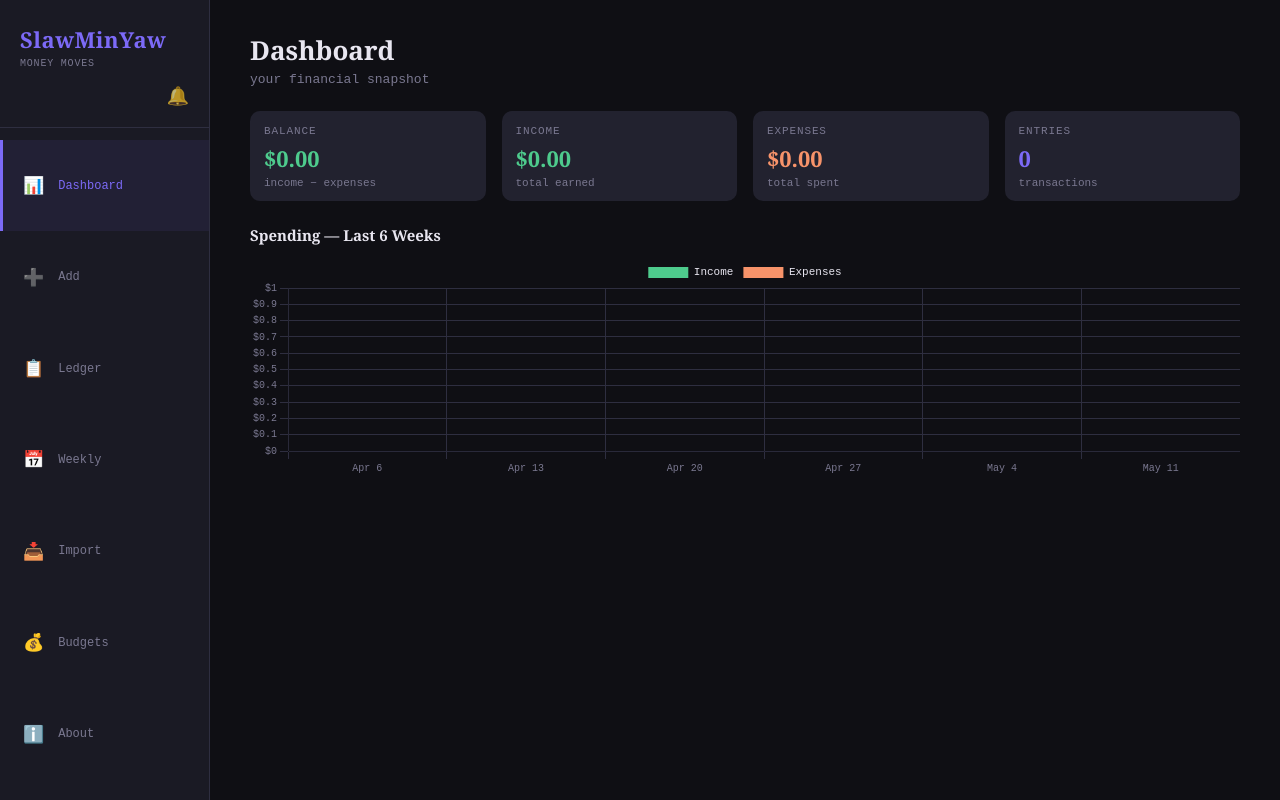
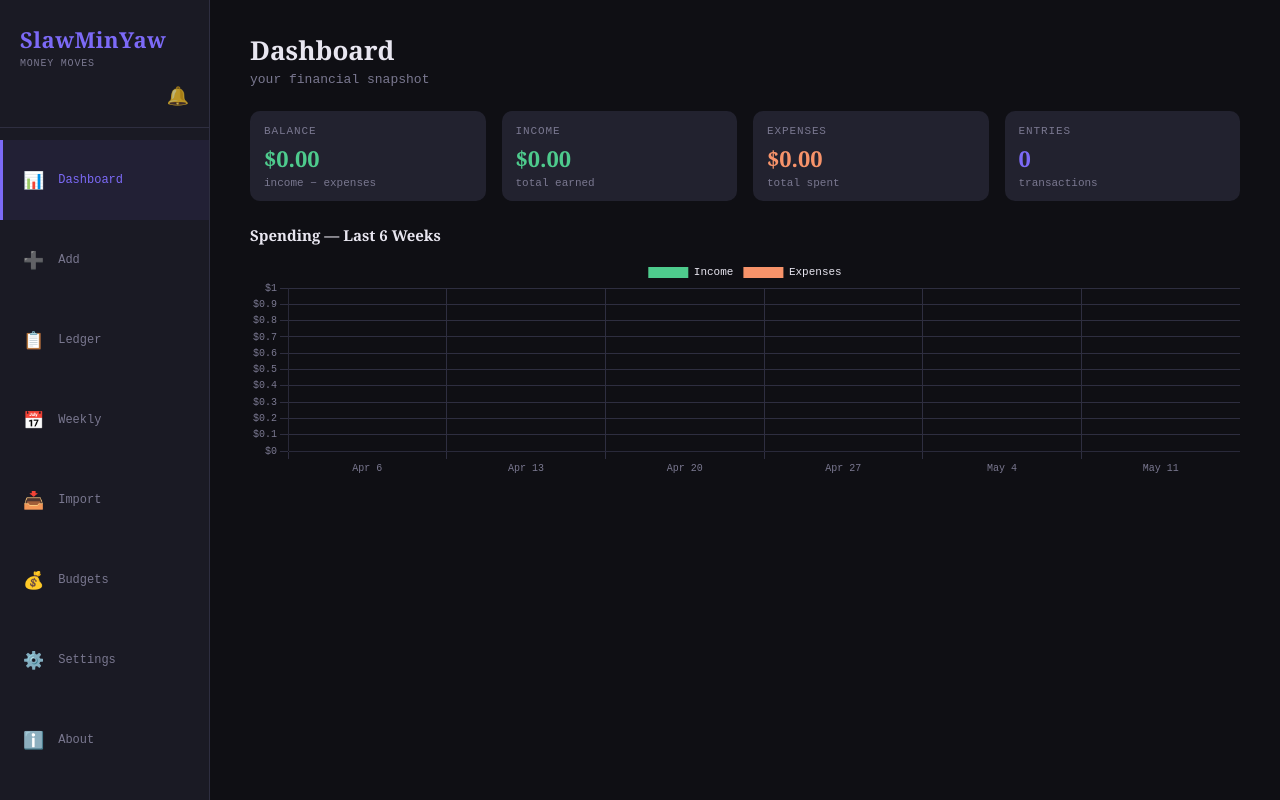
Before and after one commit to CGrant10/budget_app, a Flask app: page / in a window 1280 px wide. Run offline with Flask 3, Linux system fonts and the light colour scheme; data that the repository does not hold is empty.

Commit message:
Add Settings tab with personalized name in header
Users can enter their name — header shows "Name's Budget" instead of
SlawMinYaw. SlawMinYaw stays as the brand credit in the About section.

Co-Authored-By: Claude Sonnet 4.6 <noreply@anthropic.com>

```diff
--- a/budget_web/static/app.js
+++ b/budget_web/static/app.js
@@ -66,6 +66,15 @@ function checkRoast(category) {
 // ── state ──────────────────────────────────────────────────────────────────
 let state = { transactions: [], weekly_plan: {}, budgets: {} };
 let lastCalcPerWeek = 0;
+const SETTINGS_KEY = 'slawminyaw_settings';
+
+function loadSettings() { return JSON.parse(localStorage.getItem(SETTINGS_KEY) || '{}'); }
+function saveSettings(s) { localStorage.setItem(SETTINGS_KEY, JSON.stringify(s)); }
+function applySettings() {
+  const s = loadSettings();
+  const logo = document.querySelector('.logo');
+  if (logo) logo.textContent = s.name ? s.name + "'s Budget" : 'SlawMinYaw';
+}
 
 // ── api ────────────────────────────────────────────────────────────────────
 const api = {
@@ -285,6 +294,7 @@ function render() {
     case 'weekly':    main.innerHTML = renderWeekly();    break;
     case 'import':    main.innerHTML = renderImport();    break;
     case 'budgets':   main.innerHTML = renderBudgets();   break;
+    case 'settings':  main.innerHTML = renderSettings();  break;
     case 'about':     main.innerHTML = renderAbout();     break;
   }
   attachHandlers();
@@ -769,6 +779,35 @@ function renderImport() {
     </div>`;
 }
 
+// ── settings ───────────────────────────────────────────────────────────────
+function renderSettings() {
+  const s = loadSettings();
+  return `
+    <div class="page">
+      <h1 class="page-title">Settings</h1>
+      <div class="form-card">
+        <h2 class="section-title" style="margin-bottom:8px">Personalize</h2>
+        <div class="form-row">
+          <label class="form-label">Your name</label>
+          <input type="text" id="setting-name" class="form-input" value="${s.name || ''}" placeholder="e.g. Cole">
+        </div>
+        <div class="btn-row">
+          <button id="settings-save" class="btn-primary">Save</button>
+          <span id="settings-status" class="status-inline"></span>
+        </div>
+      </div>
+    </div>`;
+}
+
+function attachSettings() {
+  document.getElementById('settings-save')?.addEventListener('click', () => {
+    const name = document.getElementById('setting-name').value.trim();
+    saveSettings({ name });
+    applySettings();
+    showStatus('settings-status', '✓ Saved', 'success', 2000);
+  });
+}
+
 // ── about ──────────────────────────────────────────────────────────────────
 const QUOTES = [
   "A budget is telling your money where to go instead of wondering where it went. — Dave Ramsey",
@@ -784,12 +823,15 @@ const QUOTES = [
 function renderAbout() {
   const quote = QUOTES[Math.floor(Math.random() * QUOTES.length)];
   const built = new Date().getFullYear();
+  const s = loadSettings();
+  const userName = s.name ? `${s.name}'s Budget` : null;
   return `
     <div class="page">
       <h1 class="page-title">About</h1>
       <div class="form-card" style="text-align:center;padding:28px 20px">
         <div style="font-size:2.4rem;margin-bottom:4px">💸</div>
-        <div style="font-size:1.5rem;font-weight:700;color:var(--accent)">SlawMinYaw</div>
+        ${userName ? `<div style="font-size:1.5rem;font-weight:700;color:var(--accent)">${userName}</div><div style="font-size:.8rem;color:var(--muted);margin-bottom:4px">Powered by</div>` : ''}
+        <div style="font-size:${userName ? '1.1rem' : '1.5rem'};font-weight:700;color:var(--accent)">SlawMinYaw</div>
         <div style="font-size:.85rem;color:var(--muted);margin-bottom:16px">money moves</div>
         <div style="font-size:.75rem;color:var(--muted);letter-spacing:.08em;text-transform:uppercase;margin-bottom:4px">Version</div>
         <div style="font-size:1.1rem;font-weight:600;color:var(--text);margin-bottom:20px">v${VERSION}</div>
@@ -850,6 +892,7 @@ function attachHandlers() {
     case 'weekly':    attachWeekly(); calcWeekly(); break;
     case 'import':    attachImport();    break;
     case 'budgets':   attachBudgets();   break;
+    case 'settings':  attachSettings();  break;
     case 'about':                        break;
   }
 }
@@ -1062,6 +1105,7 @@ document.querySelectorAll('.nav-btn').forEach(btn =>
   await api.load();
   await processRecurring();
   initSoundsToggle();
+  applySettings();
   render();
   if ('serviceWorker' in navigator) {
     navigator.serviceWorker.register('/static/sw.js').catch(() => {});
--- a/budget_web/templates/index.html
+++ b/budget_web/templates/index.html
@@ -49,6 +49,10 @@
         <span class="nav-icon">💰</span>
         <span class="nav-label">Budgets</span>
       </button>
+      <button class="nav-btn" data-tab="settings">
+        <span class="nav-icon">⚙️</span>
+        <span class="nav-label">Settings</span>
+      </button>
       <button class="nav-btn" data-tab="about">
         <span class="nav-icon">ℹ️</span>
         <span class="nav-label">About</span>
--- a/docs/index.html
+++ b/docs/index.html
@@ -49,6 +49,10 @@
         <span class="nav-icon">💰</span>
         <span class="nav-label">Budgets</span>
       </button>
+      <button class="nav-btn" data-tab="settings">
+        <span class="nav-icon">⚙️</span>
+        <span class="nav-label">Settings</span>
+      </button>
       <button class="nav-btn" data-tab="about">
         <span class="nav-icon">ℹ️</span>
         <span class="nav-label">About</span>
--- a/docs/sw.js
+++ b/docs/sw.js
@@ -1,4 +1,4 @@
-const CACHE = "slawminyaw-v5";
+const CACHE = "slawminyaw-v6";
 const ASSETS = [
   "./",
   "./index.html",
```
Also changed, not shown: docs/app.js (+46 -2 lines).
